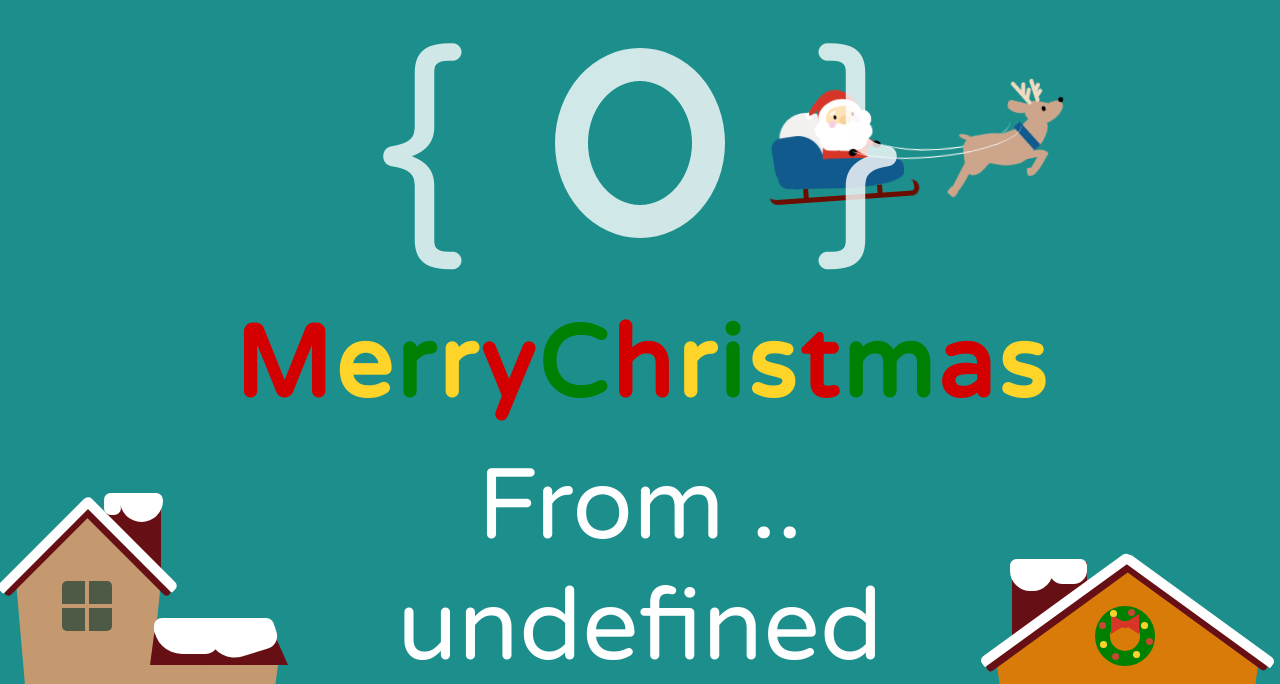
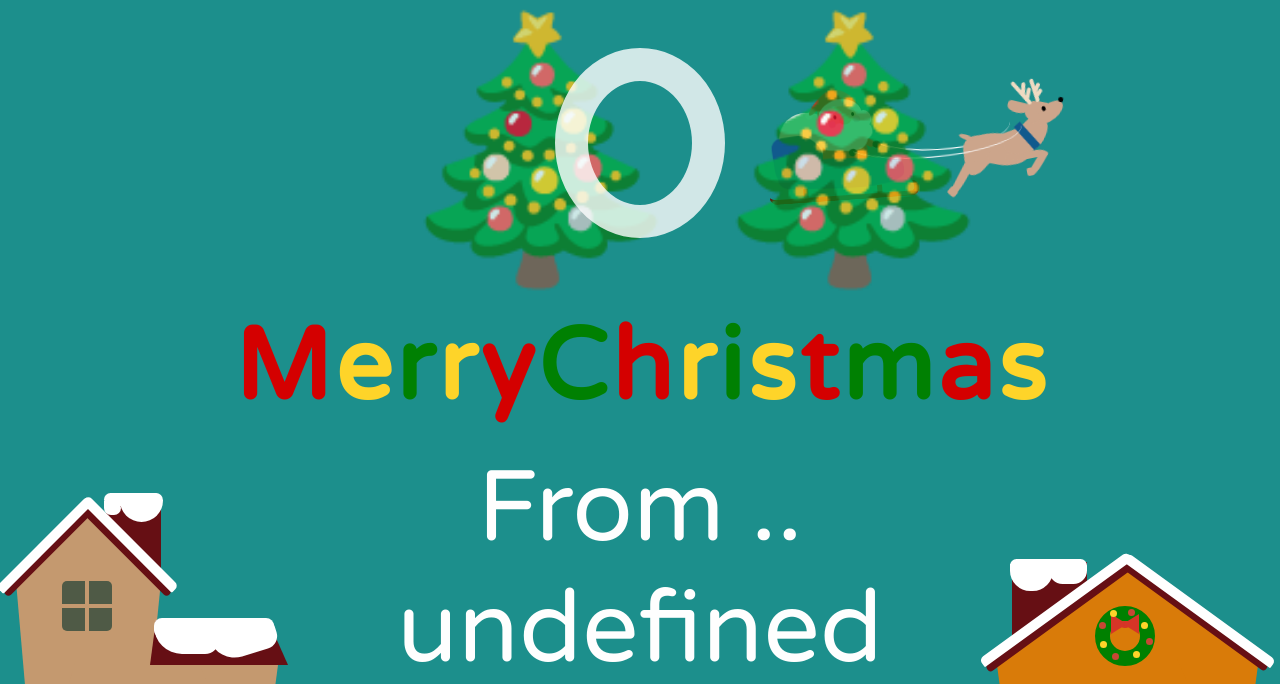
Before and after one commit to anand-010/cristmas, a plain HTML site: page index.html in a window 1280 px wide. Shown: the top 684 px of the page. Drawn offline with Linux system fonts and the light colour scheme.

Commit message:
Update index.html

```diff
--- a/index.html
+++ b/index.html
@@ -45,7 +45,7 @@
     <title>Marry cristmas</title>
     <div class="text-box">
       <div class="status-code">
-        <p>{</p>
+        <p>🎄</p>
         <div class="zero">
           <div class="zero__top">
             <div class="zero__top-inner"></div>
@@ -115,7 +115,7 @@
             </div>
           </div>
         </div>
-        <p>}</p>
+        <p>🎄</p>
       </div>
       <div class="text">
         <p class="text__error"><span>M</span><span>e</span><span>r</span><span>r</span><span>y</span><span>C</span><span>h</span><span>r</span><span>i</span><span>s</span><span>t</span><span>m</span><span>a</span><span>s</span>
```
